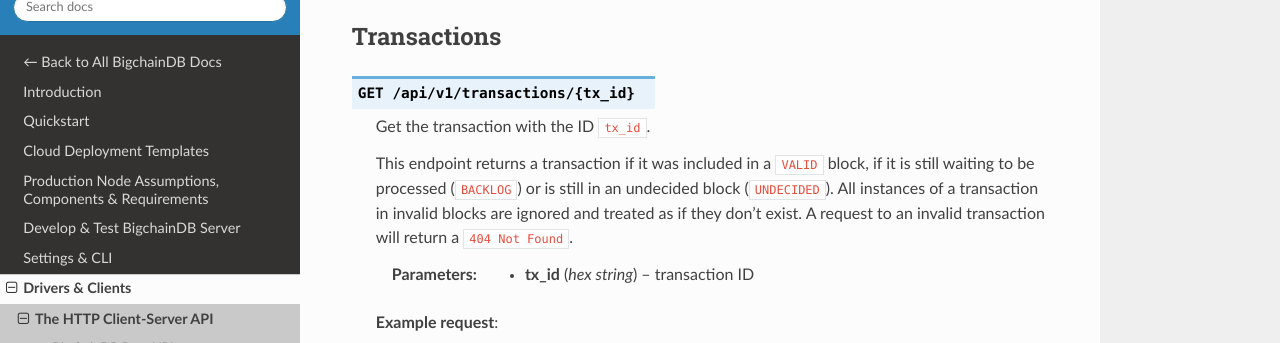
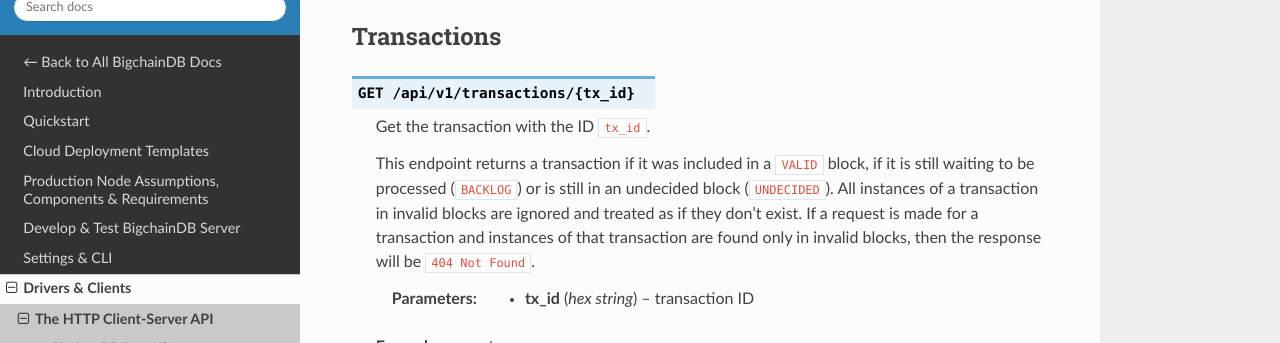
Before and after one commit to bigchaindb/bigchaindb, a Sphinx documentation site: the page built from docs/server/source/drivers-clients/http-client-server-api.rst, in a window 1280 px wide and 900 px high, scrolled down 762 px, cut to the strip 79-422 px from the top of the window. Built offline with Sphinx 7.4.7 and the Read the Docs theme 2.0.0, drawn with Linux system fonts in a browser that asks for light colours; pages that are not in the unit, such as notebooks, are missing from menus.

Commit message:
rephrase

```diff
--- a/docs/server/source/drivers-clients/http-client-server-api.rst
+++ b/docs/server/source/drivers-clients/http-client-server-api.rst
@@ -49,8 +49,9 @@
    This endpoint returns a transaction if it was included in a ``VALID`` block,
    if it is still waiting to be processed (``BACKLOG``) or is still in an
    undecided block (``UNDECIDED``). All instances of a transaction in invalid
-   blocks are ignored and treated as if they don't exist. A request to an
-   invalid transaction will return a ``404 Not Found``.
+   blocks are ignored and treated as if they don't exist. If a request is made
+   for a transaction and instances of that transaction are found only in
+   invalid blocks, then the response will be ``404 Not Found``.
 
    :param tx_id: transaction ID
    :type tx_id: hex string
```
